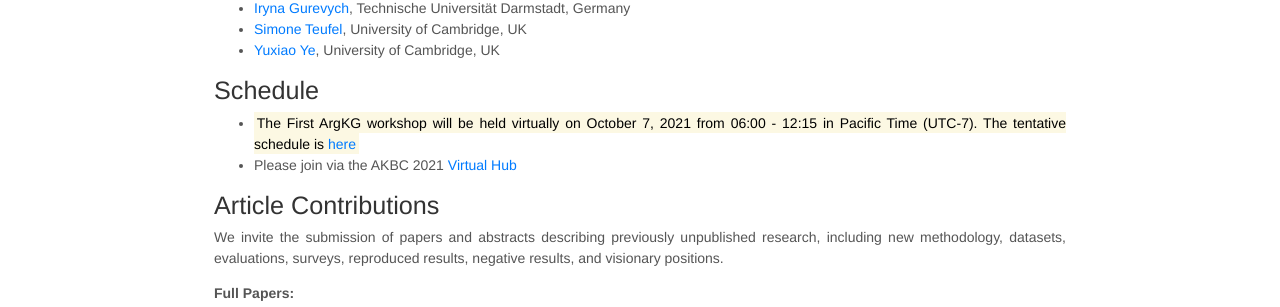
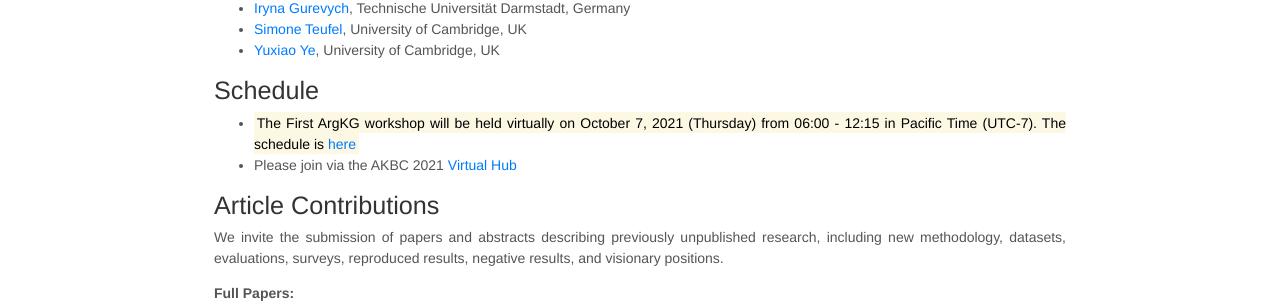
Before and after one commit to ArgKG/2021, a Jekyll site: the page built from index.md, in a window 1280 px wide and 900 px high, scrolled down 941 px. Shown: the part 145-452 px from the top of the window. Built offline with Jekyll 4.4.1, drawn with Linux system fonts in a browser that asks for light colours; nearby versions of some CDN libraries.

Commit message:
Update index.md

```diff
--- a/index.md
+++ b/index.md
@@ -39,7 +39,7 @@ The topics for submissions include but are not limited to:
 
 ## Schedule
 
-- <mark>The First ArgKG workshop will be held virtually on October 7, 2021 from 06:00 - 12:15 in Pacific Time (UTC-7). The tentative schedule is <a href="schedule.html">here</a></mark>
+- <mark>The First ArgKG workshop will be held virtually on October 7, 2021 (Thursday) from 06:00 - 12:15 in Pacific Time (UTC-7). The schedule is <a href="schedule.html">here</a></mark>
 - Please join via the AKBC 2021 <a href="https://akbc.ws/2021/virtual">Virtual Hub</a>
 
 
```
